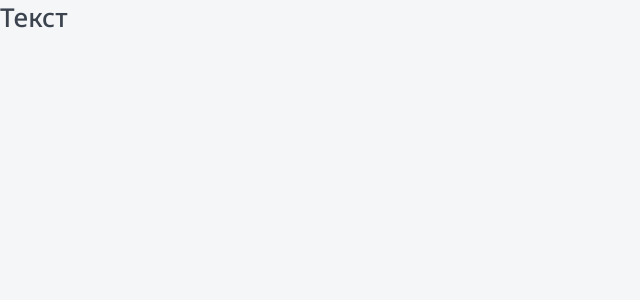
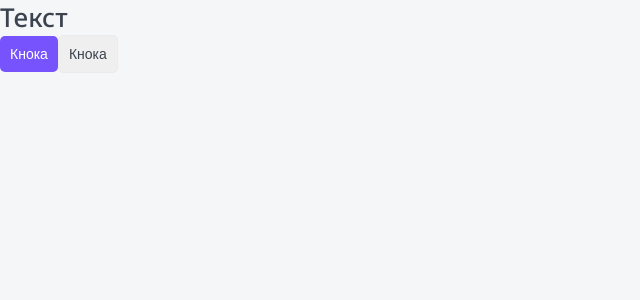
Before and after one commit to DanilBelokon/courses-for-IT-specialists, a Next.js app: page / in a window 1280 px wide. Shown: the top 300 px of the page, without its empty margins (0-640 px from the left). Built offline with nearby package versions, Linux system fonts and the light colour scheme.

Commit message:
Create Button component and install clsx

```diff
--- a/app/globals.css
+++ b/app/globals.css
@@ -20,7 +20,9 @@ a {
   --black: #3b434e;
   --white: white;
   --primary: #7653fc;
+  --primary-hover: #4c2dcb;
   --red: #fc836d;
   --green: #1dc37e;
   --green-light: #c8f8e4;
+  --gray-light: #ebebeb;
 }
--- a/app/page.tsx
+++ b/app/page.tsx
@@ -1,9 +1,11 @@
-import {Htag} from "@/components";
+import {Button, Htag} from "@/components";
 
 export default function Home() {
   return (
     <>
       <Htag tag="h1">Текст</Htag>
+      <Button appearance="primary">Кнока</Button>
+      <Button appearance="ghost">Кнока</Button>
     </>
   );
 }
--- /dev/null
+++ b/components/Button/Button.module.css
@@ -0,0 +1,31 @@
+.button {
+  display: inline-block;
+  box-sizing: border-box;
+  padding: 10px;
+  cursor: pointer;
+  text-align: center;
+  border: none;
+  border-radius: 5px;
+  font-size: 14px;
+  transition: all 0.2s;
+}
+
+.primary {
+  color: var(--white);
+  background-color: var(--primary);
+}
+
+.primary:hover {
+  background-color: var(--primary-hover);
+}
+
+.ghost {
+  color: var(--black);
+  background-color: none;
+  border: 1px solid var(--gray-light);
+}
+
+.ghost:hover {
+  background-color: var(--primary);
+  color: var(--white);
+}
--- /dev/null
+++ b/components/Button/Button.tsx
@@ -0,0 +1,23 @@
+import React, {JSX} from "react";
+import styles from "./Button.module.css";
+import {ButtonProps} from "./Button.props";
+import clsx from "clsx";
+
+export const Button = ({
+  appearance,
+  children,
+  className,
+  ...props
+}: ButtonProps): JSX.Element => {
+  return (
+    <button
+      className={clsx(styles.button, className, {
+        [styles.primary]: appearance === "primary",
+        [styles.ghost]: appearance === "ghost",
+      })}
+      {...props}
+    >
+      {children}
+    </button>
+  );
+};
--- a/components/index.ts
+++ b/components/index.ts
@@ -1 +1,2 @@
 export * from "./Htag/Htag";
+export * from "./Button/Button";
```
Also changed, not shown: components/Button/Button.props.tsx (added, +10 -0 lines), package.json (+5 -4 lines), 1 other file (tests, documents, lock files or other folders).
